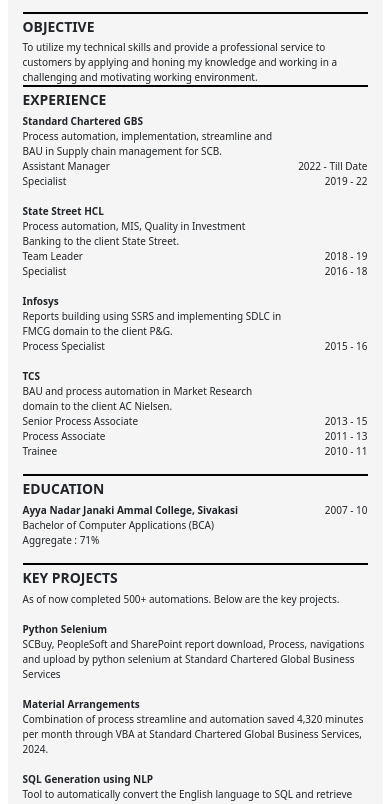
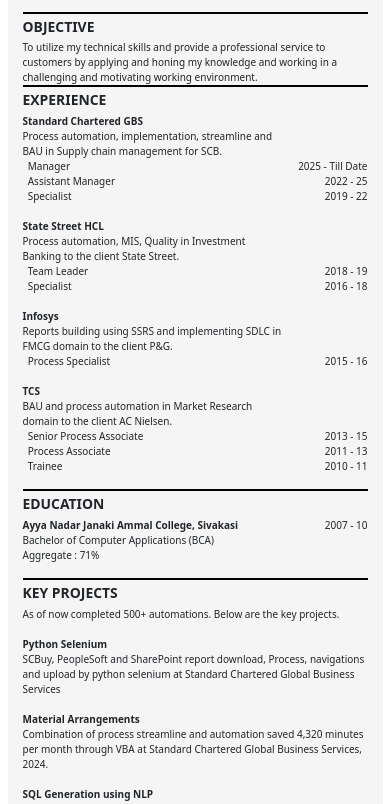
Before and after one commit to techie40/resume, a plain HTML site: page index.html in a window 390 px wide. Shown: the part 1257-2061 px from the top of the page. Drawn offline with nearby package versions, Linux system fonts and the light colour scheme.

Commit message:
Add files via upload

```diff
--- a/index.html
+++ b/index.html
@@ -4,7 +4,7 @@
     <meta charset="UTF-8">
     <meta http-equiv="X-UA-Compatible" content="IE=edge">
     <meta name="viewport" content="width=device-width, initial-scale=1.0">
-    <title>Madhan G Resume</title>
+    <title>Madhan G</title>
     <link rel="stylesheet" href="https://maxcdn.bootstrapcdn.com/bootstrap/3.4.1/css/bootstrap.min.css">
     <script src="https://ajax.googleapis.com/ajax/libs/jquery/3.7.1/jquery.min.js"></script>
     <link href="https://cdn.jsdelivr.net/npm/bootstrap@5.0.2/dist/css/bootstrap.min.css" rel="stylesheet" integrity="sha384-EVSTQN3/azprG1Anm3QDgpJLIm9Nao0Yz1ztcQTwFspd3yD65VohhpuuCOmLASjC" crossorigin="anonymous">
@@ -45,7 +45,7 @@
             </div>
             <div class="col-xs-12 col-lg-12 Left_Panel" style="margin:0px;padding:0px;">
                 <h3 class="Left_Panel_Inner">
-                    Contact
+                    &nbsp;&nbsp;Contact
                 </h3>
                 <div class="col-xs-1 col-lg-1 Left_Panel" style="margin:0px;padding:0px;">
                 </div>
@@ -63,7 +63,7 @@
             <div class="col-xs-12 col-lg-12 Left_Panel" style="margin:0px;padding:0px;">
                 <br>
                 <h3 class="Left_Panel_Inner">
-                    Skills
+                    &nbsp;&nbsp;Skills
                 </h3>
             <div class="col-xs-1 col-lg-1 Left_Panel" style="margin:0px;padding:0px;">
             </div>
@@ -148,7 +148,7 @@
             <div class="col-xs-12 col-lg-12 Left_Panel" style="margin:0px;padding:0px;">
                 <br>
                 <h3 class="Left_Panel_Inner">
-                    Achievements & Awards
+                    &nbsp;&nbsp;Achievements & Awards
                 </h3>
                 <div class="col-xs-1 col-lg-1 Left_Panel" style="margin:0px;padding:0px;">
                 </div>
@@ -169,7 +169,7 @@
             <div class="col-xs-12 col-lg-12 Left_Panel" style="margin:0px;padding:0px;">
                 <br>
                 <h3 class="Left_Panel_Inner">
-                    Personal Details
+                    &nbsp;&nbsp;Personal Details
                 </h3>
                 <div class="col-xs-1 col-lg-1 Left_Panel" style="margin:0px;padding:0px;">
                 </div>
@@ -216,7 +216,7 @@
             <div class="col-xs-12 col-lg-12 Left_Panel" style="margin:0px;padding:0px;">
                 <br>
                 <h3 class="Left_Panel_Inner">
-                    Languages
+                    &nbsp;&nbsp;Languages
                 </h3>
                 <div class="col-xs-1 col-lg-1 Left_Panel" style="margin:0px;padding:0px;">
                 </div>
@@ -248,7 +248,7 @@
             <div class="col-xs-12 col-lg-12" style="margin:0px;padding:0px;">
                 <br>
                 <h3 class="Left_Panel_Inner">
-                    Interests
+                    &nbsp;&nbsp;Interests
                 </h3>
                 <div class="col-xs-1 col-lg-1 Left_Panel" style="margin:0px;padding:0px;">
                 </div>
@@ -288,13 +288,19 @@
                     <br>
                 </div>
                 <div class="col-xs-9 col-lg-9" style="margin:0px;padding:0px;">
-                    Assistant Manager<br>
+                    &nbsp;&nbsp;Manager<br>
                 </div>
                 <div class="col-xs-3 col-lg-3" style="margin:0px;padding:0px;text-align: right">
-                    2022 - Till Date<br>
+                    2025 - Till Date<br>
                 </div>
                 <div class="col-xs-9 col-lg-9" style="margin:0px;padding:0px;">
-                    Specialist<br>
+                    &nbsp;&nbsp;Assistant Manager<br>
+                </div>
+                <div class="col-xs-3 col-lg-3" style="margin:0px;padding:0px;text-align: right">
+                    2022 - 25<br>
+                </div>
+                <div class="col-xs-9 col-lg-9" style="margin:0px;padding:0px;">
+                    &nbsp;&nbsp;Specialist<br>
                 </div>
                 <div class="col-xs-3 col-lg-3" style="margin:0px;padding:0px;text-align: right">
                     2019 - 22<br>
@@ -320,13 +326,13 @@
                     <br>
                 </div>
                 <div class="col-xs-9 col-lg-9" style="margin:0px;padding:0px;">
-                    Team Leader<br>
+                    &nbsp;&nbsp;Team Leader<br>
                 </div>
                 <div class="col-xs-3 col-lg-3" style="margin:0px;padding:0px;text-align: right">
                     2018 - 19<br>
                 </div>
                 <div class="col-xs-9 col-lg-9" style="margin:0px;padding:0px;">
-                    Specialist<br>
+                    &nbsp;&nbsp;Specialist<br>
                 </div>
                 <div class="col-xs-3 col-lg-3" style="margin:0px;padding:0px;text-align: right">
                     2016 - 18<br>
@@ -353,7 +359,7 @@
                     <br>
                 </div>
                 <div class="col-xs-9 col-lg-9" style="margin:0px;padding:0px;">
-                    Process Specialist<br>
+                    &nbsp;&nbsp;Process Specialist<br>
                 </div>
                 <div class="col-xs-3 col-lg-3" style="margin:0px;padding:0px;text-align: right">
                     2015 - 16<br>
@@ -380,19 +386,19 @@
                     <br>
                 </div>
                 <div class="col-xs-9 col-lg-9" style="margin:0px;padding:0px;">
-                    Senior Process Associate<br>
+                    &nbsp;&nbsp;Senior Process Associate<br>
                 </div>
                 <div  class="col-xs-3 col-lg-3" style="margin:0px;padding:0px;text-align: right">
                     2013 - 15<br>
                 </div>
                 <div class="col-xs-9 col-lg-9" style="margin:0px;padding:0px;">
-                    Process Associate<br>
+                    &nbsp;&nbsp;Process Associate<br>
                 </div>
                 <div  class="col-xs-3 col-lg-3" style="margin:0px;padding:0px;text-align: right">
                     2011 - 13<br>
                 </div>
                 <div class="col-xs-9 col-lg-9" style="margin:0px;padding:0px;">
-                    Trainee<br>
+                    &nbsp;&nbsp;Trainee<br>
                 </div>
                 <div  class="col-xs-3 col-lg-3" style="margin:0px;padding:0px;text-align: right">
                     2010 - 11<br>
```
